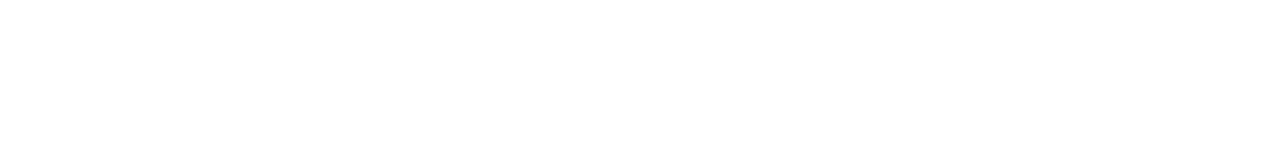
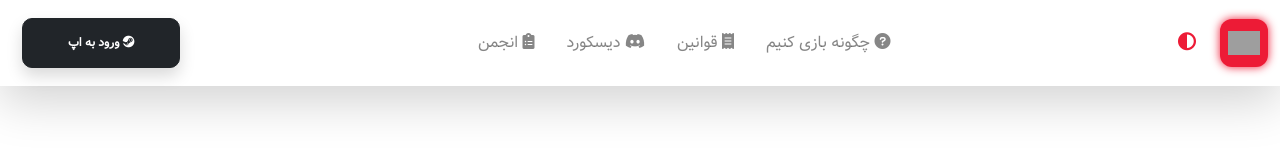
Before and after one commit to Ali-Asad1/IranRoleplay-Template, a plain HTML site: page index.html in a window 1280 px wide. Drawn offline with nearby package versions, Linux system fonts and the light colour scheme; grey boxes are pictures that could not be loaded; files whose address does not match are found by name.

Commit message:
creating navbar

```diff
--- a/assets/styles/app.css
+++ b/assets/styles/app.css
@@ -0,0 +1,80 @@
+* {
+	box-sizing: border-box;
+}
+
+body {
+	font-family: vazir;
+	direction: rtl;
+}
+
+.navbar a {
+	color: #3f3f3fa1;
+	font-size: 16px;
+}
+
+.navbar .wrapper {
+	display: flex;
+	justify-content: space-between;
+	align-items: center;
+	width: 90px;
+}
+
+.navbar .icon {
+	display: flex;
+	justify-content: center;
+	align-items: center;
+	width: 48px;
+	height: 48px;
+	background-color: #ed1b36;
+	border-radius: 12px;
+	overflow: hidden;
+	box-shadow: 0 0 10px #ed1b36;
+	-webkit-border-radius: 12px;
+	-moz-border-radius: 12px;
+	-ms-border-radius: 12px;
+	-o-border-radius: 12px;
+}
+
+.navbar .icon img {
+	width: 65%;
+}
+
+.navbar .dark-icon {
+	font-size: 18px;
+	color: #ed1b36;
+}
+
+.navbar ul a:hover {
+	color: #3f3f3f;
+}
+.nav-item {
+	position: relative;
+}
+
+.nav-item::after {
+	content: "";
+	width: 0;
+	height: 3px;
+	background-color: #ff3547;
+	border-radius: 10px;
+	position: absolute;
+	top: 40px;
+	right: 15px;
+	transition: 0.9s;
+}
+
+.nav-item:hover::after {
+	width: 40%;
+}
+
+.navbar .btn {
+	padding: 15px 45px;
+	margin: 10px;
+	border-radius: 10px;
+	font-size: 12px;
+	font-weight: bold;
+	-webkit-border-radius: 10px;
+	-moz-border-radius: 10px;
+	-ms-border-radius: 10px;
+	-o-border-radius: 10px;
+}
--- a/index.html
+++ b/index.html
@@ -25,6 +25,40 @@
 	</head>
 
 	<body>
+		<header>
+			<nav class="navbar shadow-lg">
+				<div class="container-fluid">
+					<div class="wrapper">
+						<a href="#" class="icon"
+							><img src="https://iranroleplay.com/images/logo.png" alt="Irrp-Icon"
+						/></a>
+						<a href="#" class="dark-icon"><i class="fa-solid fa-circle-half-stroke"></i></a>
+					</div>
+					<ul class="nav justify-content-center">
+						<li class="nav-item">
+							<a class="nav-link" href="#">
+								<i class="fa-solid fa-circle-question"></i> چگونه بازی کنیم</a
+							>
+						</li>
+						<li class="nav-item">
+							<a class="nav-link" href="#"> <i class="fa fa-receipt"></i> قوانین</a>
+						</li>
+						<li class="nav-item">
+							<a class="nav-link" href="#"><i class="fa-brands fa-discord"></i> دیسکورد</a>
+						</li>
+						<li class="nav-item">
+							<a class="nav-link" href="#"
+								><i class="fa-solid fa-clipboard-list"></i> انجمن</a
+							>
+						</li>
+					</ul>
+					<button class="btn btn-dark shadow" type="button">
+						<i class="fab fa-steam"></i> ورود به اپ
+					</button>
+				</div>
+			</nav>
+		</header>
+
 		<script
 			src="https://cdn.jsdelivr.net/npm/bootstrap@5.1.3/dist/js/bootstrap.bundle.min.js"
 			integrity="sha384-ka7Sk0Gln4gmtz2MlQnikT1wXgYsOg+OMhuP+IlRH9sENBO0LRn5q+8nbTov4+1p"
```
